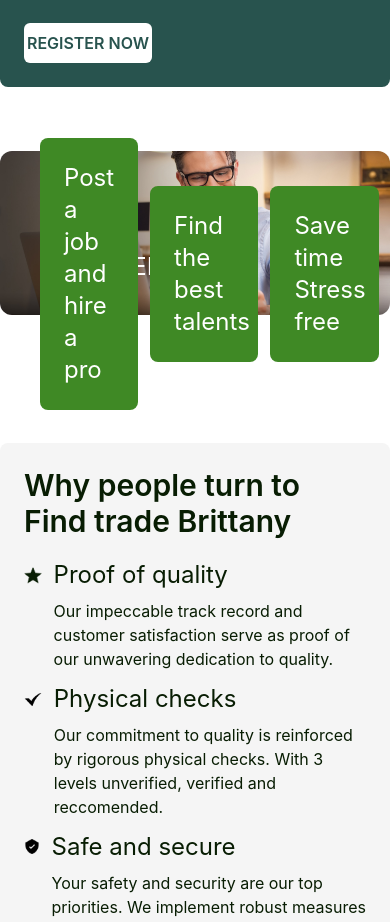
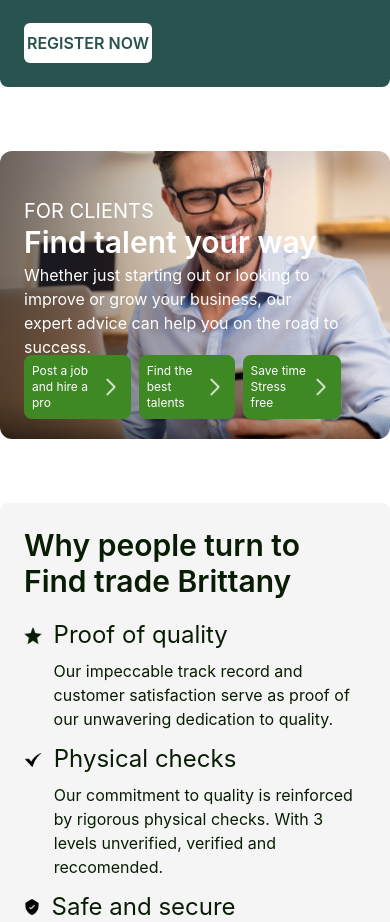
Before and after one commit to mamun-prodhan/job-portal, a React (Create React App) app: page / in a window 390 px wide. Shown: the part 3640-4562 px from the top of the page. Built offline with nearby package versions, Linux system fonts and the light colour scheme.

Commit message:
contractor bug fixed

```diff
--- a/src/components/Client/Client.js
+++ b/src/components/Client/Client.js
@@ -3,9 +3,9 @@ import React from "react";
 const Client = (props) => {
   const { title, image } = props.client;
   return (
-    <div className="mr-3 text-[#FFFFFF] w-1/3 h-26 p-6 rounded-lg bg-[#3F8925] flex items-center justify-around">
+    <div className="mr-2 lg:mr-3 text-[#FFFFFF] w-50 h-26 p-2 lg:p-6 rounded-lg bg-[#3F8925] flex items-center justify-around">
       <div>
-        <p className="text-2xl md:text-4xl">{title}</p>
+        <p className="text-xs md:text-4xl">{title}</p>
       </div>
       <div>
         <img src={image} alt="icon" />
--- a/src/components/Clients/Clients.js
+++ b/src/components/Clients/Clients.js
@@ -21,24 +21,24 @@ const Clients = () => {
     ]
 
   return (
-    <div className="relative mb-32">
+    <div className="relative mb-16 md:mb-24">
       <div>
-        <img className="w-full rounded-xl" src={image} alt="photos" />
+        <img className="w-full rounded-xl object-cover h-72 lg:h-full" src={image} alt="photos" />
       </div>
-      <div className="absolute flex justify-end transform -translate-y-1/2 left-10 md:left-24 top-32">
-        <p className="text-2xl text-[#FFFFFF] mb-6">FOR CLIENTS</p>
+      <div className="absolute flex justify-end transform -translate-y-1/2 left-6 md:left-16 top-1/4 md:top-28">
+        <p className="text-xl md:text-2xl text-[#FFFFFF] mb-6">FOR CLIENTS</p>
       </div>
-      <div className="absolute flex justify-end transform -translate-y-1/2 left-10 md:left-24 top-52">
-        <h2 className="mb-3 text-2xl lg:text-5xl font-semibold text-[#FFFFFF]">
-        Find talent <br /> your way
+      <div className="absolute flex justify-end transform -translate-y-36 md:-translate-y-1/2 left-6 md:left-16 top-52">
+        <h2 className="mt-3 md:mt-0 md:mb-3 text-3xl w-80 md:w-60 md:text-5xl font-semibold text-[#FFFFFF] leading-none">
+        Find talent your way
         </h2>
       </div>
-      <div className="absolute flex justify-end transform -translate-y-1/2 w-2/5 left-10 md:left-24 top-72">
-        <p className="text-white hidden lg:block">
+      <div className="absolute flex justify-end transform -translate-y-44 md:-translate-y-1/2 w-80 md:w-2/5 left-6 md:left-16 top-72">
+        <p className="text-white md:text-xl md:mt-6">
           Whether just starting out or looking to improve or grow your business, our expert advice can help you on the road to success.
         </p>
       </div>
-      <div className="absolute flex items-center transform -translate-y-1/2 w-5/6 left-10 md:left-24 md:top-3/4 top-3/4">
+      <div className="absolute mt-5 md:mt-0 flex items-center transform -translate-y-1/2 w-5/6 left-6 md:left-16 top-3/4 md:top-[80%]">
             {
                 clients.map((client, index) => <Client
                 key={index}
--- a/src/components/FindWork/FindWork.js
+++ b/src/components/FindWork/FindWork.js
@@ -16,11 +16,11 @@ const FindWork = () => {
   ];
 
   return (
-    <div className="mb-16 md:mb-24 md:flex">
-      <div className="w-full md:w-1/2 rounded-lg">
+    <div className="mb-16 md:mb-24 lg:flex">
+      <div className="w-full lg:w-1/2 rounded-lg">
         <img src={image} alt="" />
       </div>
-      <div className="p-6 md:p-16  md:w-1/2 text-[#FFFFFF] bg-[#2F56BC] rounded-r-lg">
+      <div className="p-6 md:p-16  lg:w-1/2 text-[#FFFFFF] bg-[#2F56BC] rounded-r-lg">
         <p className="text-2xl mb-5">FOR CONTRACTORS</p>
         <h2 className="mb-3 md:mb-5 text-3xl md:text-5xl font-semibold">
           Find great <br />
```
